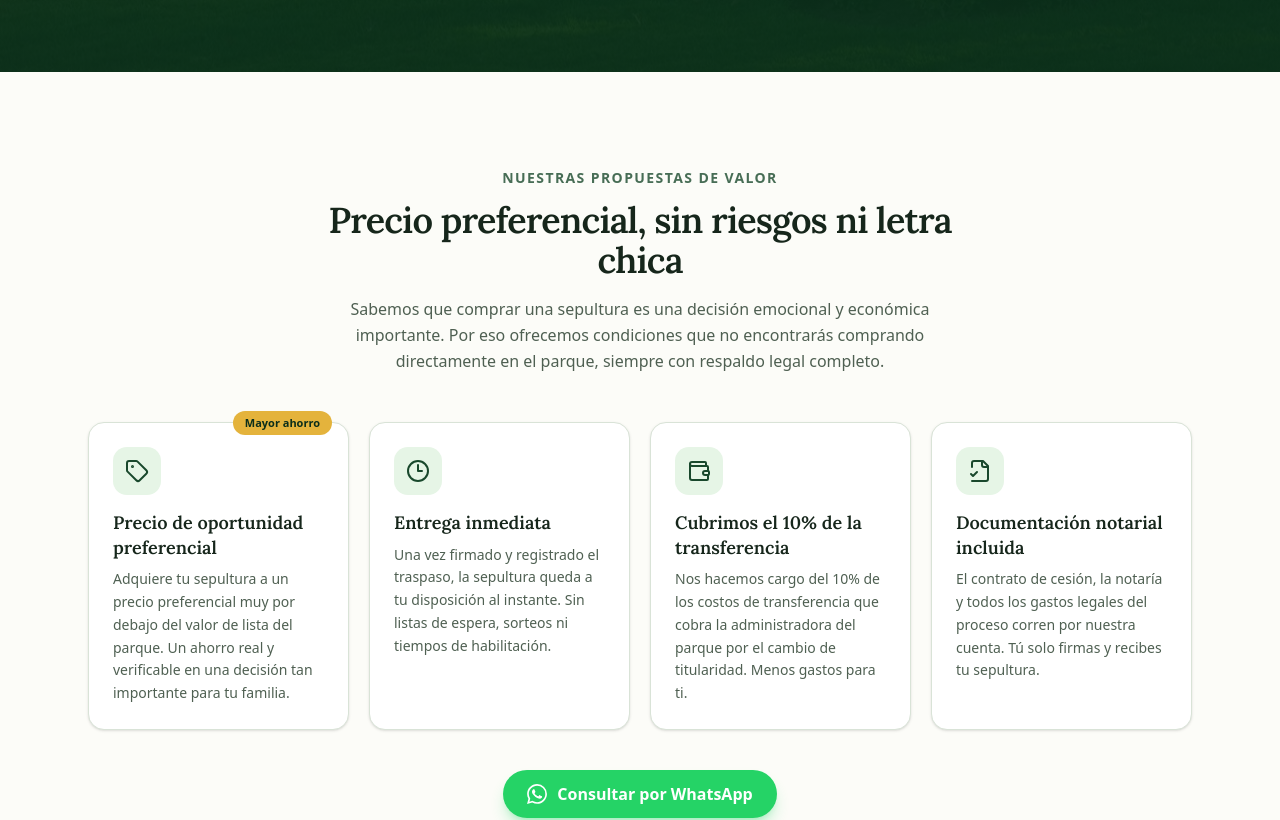
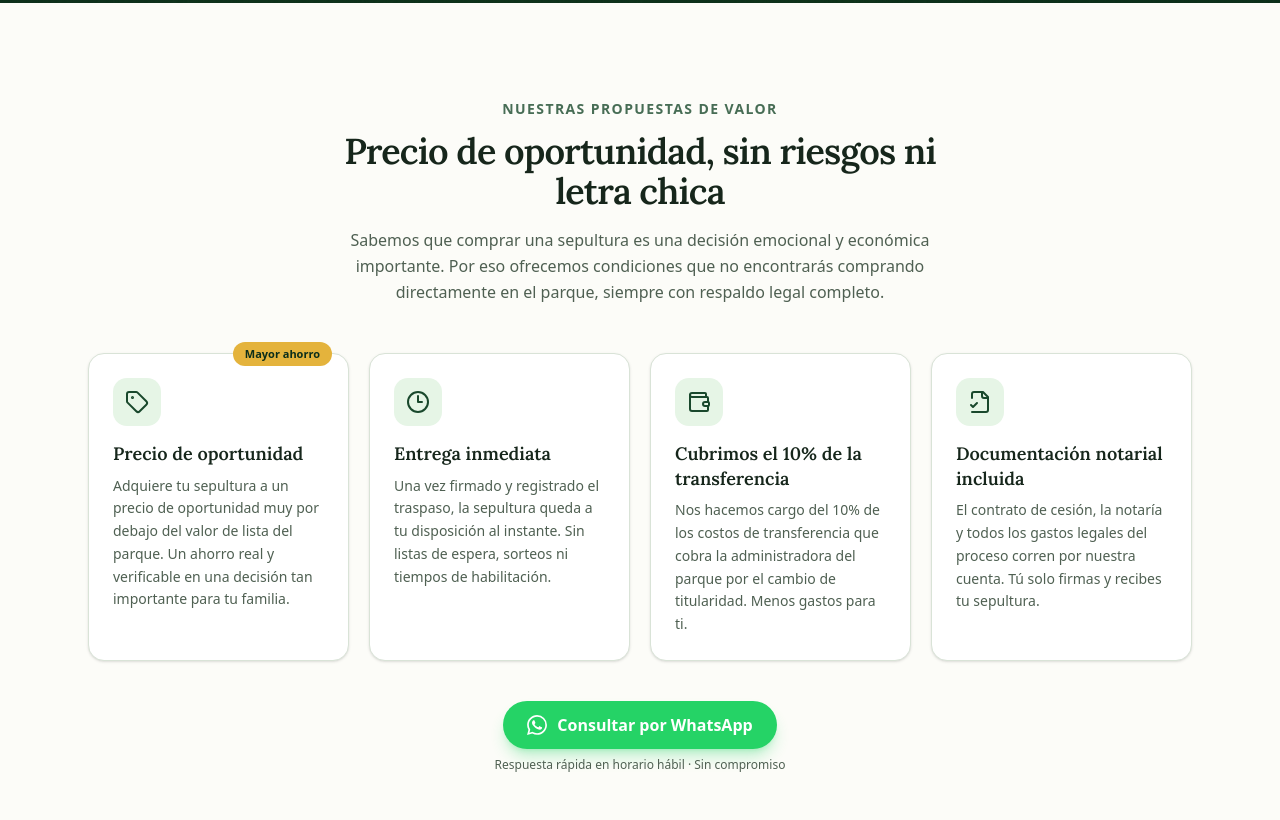
Before and after one commit to sqn8nproyect-pixe/sepultura.cl, a Next.js app: page / in a window 1280 px wide. Shown: the part 900-1720 px from the top of the page. Built offline with nearby package versions, Linux system fonts and the light colour scheme.

Commit message:
copy: quitar 'preferencial' de todo el sitio -> precio de oportunidad

```diff
--- a/src/app/layout.tsx
+++ b/src/app/layout.tsx
@@ -39,7 +39,7 @@ export const metadata: Metadata = {
     template: "%s | Sepulturas Américo Vespucio",
   },
   description:
-    "Sepulturas y lotes en venta en el Parque El Recuerdo Américo Vespucio, Santiago. Adquiérelas a precio de oportunidad preferencial, con entrega inmediata, transferencia notarial y documentación incluida. Consulta por WhatsApp.",
+    "Sepulturas y lotes en venta en el Parque El Recuerdo Américo Vespucio, Santiago. Adquiérelas a precio de oportunidad, con entrega inmediata, transferencia notarial y documentación incluida. Consulta por WhatsApp.",
   keywords: [
     "sepulturas en venta Santiago",
     "lotes de sepultura en venta",
@@ -65,9 +65,9 @@ export const metadata: Metadata = {
     canonical: "/",
   },
   openGraph: {
-    title: "Sepulturas en Parque El Recuerdo Américo Vespucio a Precio Preferencial | Santiago",
+    title: "Sepulturas en Parque El Recuerdo Américo Vespucio a Precio de Oportunidad | Santiago",
     description:
-      "Adquiere tu sepultura a precio de oportunidad preferencial. Entrega inmediata, transferencia 100% notarial y documentación cubierta. Consulta por WhatsApp.",
+      "Adquiere tu sepultura a precio de oportunidad. Entrega inmediata, transferencia 100% notarial y documentación cubierta. Consulta por WhatsApp.",
     url: "/",
     siteName: "Sepulturas Américo Vespucio",
     locale: "es_CL",
@@ -86,7 +86,7 @@ export const metadata: Metadata = {
   },
   twitter: {
     card: "summary_large_image",
-    title: "Sepulturas en Parque El Recuerdo Américo Vespucio a Precio Preferencial | Santiago",
+    title: "Sepulturas en Parque El Recuerdo Américo Vespucio a Precio de Oportunidad | Santiago",
     description:
       "Entrega inmediata · Transferencia notarial · Documentación incluida. Consulta por WhatsApp.",
   },
--- a/src/app/page.tsx
+++ b/src/app/page.tsx
@@ -66,7 +66,7 @@ const serviceJsonLd = {
   "@type": "Service",
   name: "Venta de sepulturas en Parque El Recuerdo Américo Vespucio",
   description:
-    "Compra-venta de sepulturas y lotes en el Parque El Recuerdo Américo Vespucio, Santiago de Chile. Precio de oportunidad preferencial, entrega inmediata, transferencia notarial y documentación incluida.",
+    "Compra-venta de sepulturas y lotes en el Parque El Recuerdo Américo Vespucio, Santiago de Chile. Precio de oportunidad, entrega inmediata, transferencia notarial y documentación incluida.",
   serviceType: "Compra-venta de derechos de sepultura",
   areaServed: { "@type": "City", name: "Santiago de Chile" },
   provider: {
@@ -77,7 +77,7 @@ const serviceJsonLd = {
   offers: {
     "@type": "Offer",
     description:
-      "Sepulturas a precio de oportunidad preferencial, con 10% de costos de transferencia y documentación notarial cubiertos.",
+      "Sepulturas a precio de oportunidad, con 10% de costos de transferencia y documentación notarial cubiertos.",
   },
 };
 
@@ -91,9 +91,9 @@ const HERO_CHIPS = [
 const BENEFITS = [
   {
     icon: Tag,
-    title: "Precio de oportunidad preferencial",
+    title: "Precio de oportunidad",
     description:
-      "Adquiere tu sepultura a un precio preferencial muy por debajo del valor de lista del parque. Un ahorro real y verificable en una decisión tan importante para tu familia.",
+      "Adquiere tu sepultura a un precio de oportunidad muy por debajo del valor de lista del parque. Un ahorro real y verificable en una decisión tan importante para tu familia.",
     highlighted: true,
   },
   {
@@ -307,7 +307,7 @@ export default function Home() {
                 className="mt-6 font-serif text-4xl font-semibold leading-[1.15] text-white sm:text-5xl lg:text-6xl"
               >
                 Sepulturas en el Parque El Recuerdo Américo Vespucio{" "}
-                <span className="text-gold">a precio de oportunidad preferencial</span>
+                <span className="text-gold">a precio de oportunidad</span>
               </h1>
 
               <p className="mx-auto mt-6 max-w-2xl text-base leading-relaxed text-white/85 sm:text-lg">
@@ -358,7 +358,7 @@ export default function Home() {
                   id="beneficios-title"
                   className="mt-3 font-serif text-3xl font-semibold tracking-tight sm:text-4xl"
                 >
-                  Precio preferencial, sin riesgos ni letra chica
+                  Precio de oportunidad, sin riesgos ni letra chica
                 </h2>
                 <p className="mt-4 leading-relaxed text-muted-foreground">
                   Sabemos que comprar una sepultura es una decisión emocional y
@@ -498,7 +498,7 @@ export default function Home() {
                   Fotografías reales de los lotes disponibles, tomadas en el
                   Parque El Recuerdo Américo Vespucio. Elige el entorno que más
                   te acomode y consulta su valor final — a precio de
-                  oportunidad preferencial — directamente por WhatsApp. Stock
+                  oportunidad — directamente por WhatsApp. Stock
                   limitado: esta galería se actualiza a medida que se venden.
                 </p>
               </div>
@@ -549,7 +549,7 @@ export default function Home() {
                         className="absolute top-3 left-3 inline-flex items-center gap-1 rounded-full bg-gold px-3 py-1 text-xs font-bold text-forest-deep shadow"
                       >
                         <Tag className="size-3.5" />
-                        Precio preferencial
+                        Precio de oportunidad
                       </span>
                       <span
                         className={`absolute top-3 right-3 rounded-full px-3 py-1 text-xs font-semibold backdrop-blur ${
@@ -598,7 +598,7 @@ export default function Home() {
                   </p>
                   <p className="mt-2 text-sm leading-relaxed text-muted-foreground">
                     Revisamos contigo la disponibilidad completa del día y te
-                    enviamos los valores preferenciales por WhatsApp.
+                    enviamos los precios de oportunidad por WhatsApp.
                   </p>
                   <WhatsAppButton
                     label="Ver disponibilidad completa"
@@ -900,8 +900,8 @@ export default function Home() {
               </div>
               <p className="mt-4 text-sm leading-relaxed">
                 Servicio de intermediación en la compra-venta de sepulturas en
-                Santiago de Chile. Condiciones preferentes, respaldo notarial y
-                acompañamiento completo hasta la entrega.
+                Santiago de Chile. Condiciones de oportunidad, respaldo notarial
+                y acompañamiento completo hasta la entrega.
               </p>
             </div>
 
--- a/src/lib/site-config.ts
+++ b/src/lib/site-config.ts
@@ -25,7 +25,7 @@ export const withBasePath = (p: string) =>
 
 // Mensaje preconfigurado: nombre del servicio + ubicación + solicitud de info
 export const WHATSAPP_MESSAGE =
-  "Hola, estoy interesado(a) en sepulturas en el Parque El Recuerdo Américo Vespucio (Santiago). Vi que tienen un precio de oportunidad preferencial y quisiera recibir información sobre precios y disponibilidad. ¡Gracias!";
+  "Hola, estoy interesado(a) en sepulturas en el Parque El Recuerdo Américo Vespucio (Santiago). Vi que tienen un precio de oportunidad y quisiera recibir información sobre precios y disponibilidad. ¡Gracias!";
 
 export const WHATSAPP_URL = `https://wa.me/${WHATSAPP_NUMBER}?text=${encodeURIComponent(
   WHATSAPP_MESSAGE
@@ -45,9 +45,9 @@ export const BUSINESS_HOURS = [
 // ─────────────────────────────────────────────────────────────
 export const FAQS = [
   {
-    question: "¿Por qué la sepultura tiene un precio de oportunidad preferencial?",
+    question: "¿Por qué la sepultura tiene un precio de oportunidad?",
     answer:
-      "Trabajamos con sepulturas ya constituidas y disponibles para transferencia inmediata, adquiridas a valores preferentes que el parque ya no ofrece en su lista de precios actual. Al vender a un precio de oportunidad, ambas partes ganan: tú accedes a un valor muy difícil de obtener directamente en el parque y nosotros damos rotación a nuestro inventario. Es una oportunidad de mercado real, no una oferta engañosa ni un precio sujeto a condiciones ocultas.",
+      "Trabajamos con sepulturas ya constituidas y disponibles para transferencia inmediata, adquiridas a valores de oportunidad que el parque ya no ofrece en su lista de precios actual. Al vender a un precio de oportunidad, ambas partes ganan: tú accedes a un valor muy difícil de obtener directamente en el parque y nosotros damos rotación a nuestro inventario. Es una oportunidad de mercado real, no una oferta engañosa ni un precio sujeto a condiciones ocultas.",
   },
   {
     question: "¿Es legal comprar una sepultura a un particular o intermediario?",
@@ -118,7 +118,7 @@ export const TESTIMONIALS = [
 // ✅ FOTOS REALES del Parque El Recuerdo Américo Vespucio
 //    (galería personal del vendedor, seleccionadas 10 de 26).
 //    SIN precios en el sitio: los valores se entregan por
-//    WhatsApp (el precio de oportunidad preferencial se
+//    WhatsApp (el precio de oportunidad se
 //    comunica en el resto de la página).
 //    Para agregar/quitar fichas: edita este array y guarda la
 //    foto correspondiente en public/img/ (600x800, 3:4).
```
